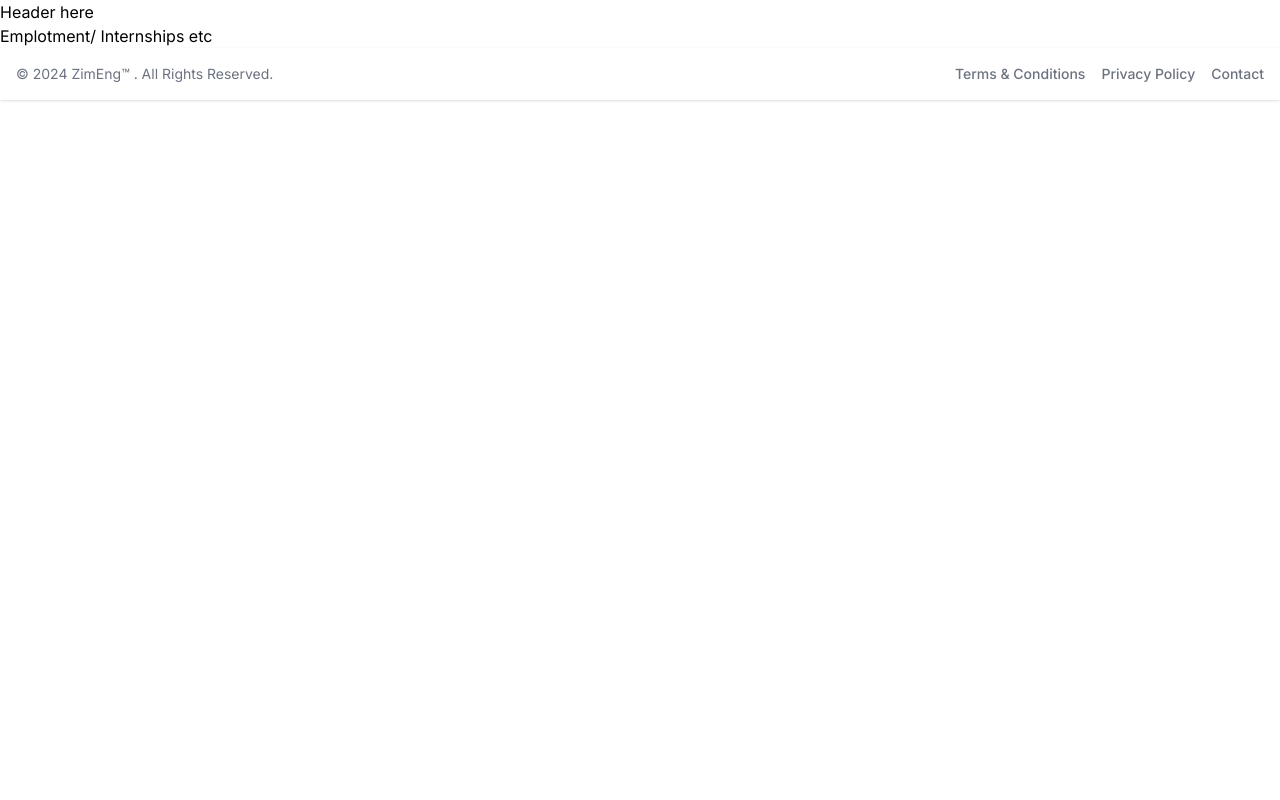
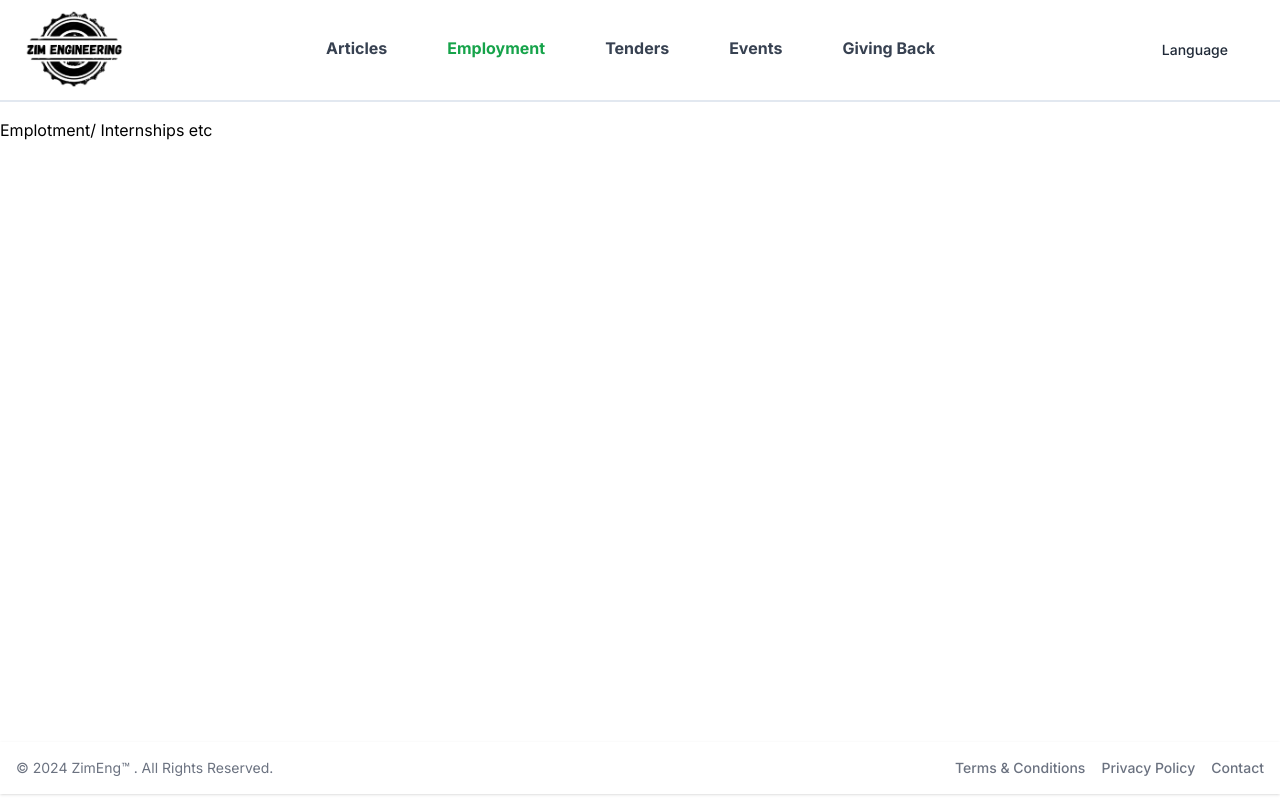
Before and after one commit to munaashe/zimeng, a Next.js app: page /employment in a window 1280 px wide. Built offline with nearby package versions, Linux system fonts and the light colour scheme.

Commit message:
update header component

```diff
--- a/app/layout.tsx
+++ b/app/layout.tsx
@@ -22,10 +22,12 @@ export default function RootLayout({
   return (
     <html lang="en" className={inter.variable}>
       <body>
-        <section className="min-h-screen">
-          <main>
+        <section>
+          <main className='relative'>
             <Providers>
-              {children}
+              <div className='min-h-[78vh]'>
+                {children}
+              </div>
             </Providers>
           </main>
         </section>
--- a/app/page.tsx
+++ b/app/page.tsx
@@ -84,7 +84,7 @@ export default async function Page() {
   console.log(allPosts)
 
   return (
-    <div className="container mx-auto px-5">
+    <div className="">
       we start all over
     </div>
   );
--- a/components/header/header.tsx
+++ b/components/header/header.tsx
@@ -1,11 +1,114 @@
-import React from 'react'
+'use client';
+
+import { useState } from 'react';
+import Link from 'next/link';
+import { usePathname } from 'next/navigation';
+
+type MenuItem = {
+    name: string;
+    href: string;
+};
+
+const menuItems: MenuItem[] = [
+    { name: 'Articles', href: '/' },
+    { name: 'Employment', href: '/employment' },
+    { name: 'Tenders', href: '/tenders' },
+    { name: 'Events', href: '/events' },
+    { name: 'Giving Back', href: '/egb' },
+];
 
 const Header = () => {
+    const [isMobileMenuOpen, setIsMobileMenuOpen] = useState(false);
+    const pathname = usePathname();
+
+    const toggleMobileMenu = () => {
+        setIsMobileMenuOpen(!isMobileMenuOpen);
+    };
+
     return (
-        <div>
-            Header here
-        </div>
-    )
-}
+        <header className=' mb-4 border-b-[2px] border-slate-200'>
+            <nav className="bg-white border-gray-200 px-4 lg:px-6 py-2.5">
+                <div className="flex flex-wrap justify-between items-center mx-auto max-w-screen-xl">
+                    <Link href='/' className="flex items-center">
+                        <img
+                            src='/assets/images/logo.png'
+                            alt="Flowbite Logo"
+                            className="h-[80px]"
+                        />
+                    </Link>
+                    <div className="flex items-center lg:order-2">
+                        <Link
+                            href="#"
+                            className="text-gray-800 hover:bg-gray-50 focus:ring-4 focus:ring-gray-300 font-medium rounded-lg text-sm px-4 lg:px-5 py-2 lg:py-2.5 mr-2 focus:outline-none"
+                        >
+                            Language
+                        </Link>
+                        <button
+                            onClick={toggleMobileMenu}
+                            type="button"
+                            className="inline-flex items-center p-2 ml-1 text-sm text-gray-500 rounded-lg lg:hidden hover:bg-gray-100 focus:outline-none focus:ring-2 focus:ring-gray-200"
+                            aria-controls="mobile-menu-2"
+                            aria-expanded={isMobileMenuOpen}
+                        >
+                            {isMobileMenuOpen ? (
+                                <svg
+                                    className="w-6 h-6"
+                                    fill="currentColor"
+                                    viewBox="0 0 20 20"
+                                    xmlns="http://www.w3.org/2000/svg"
+                                >
+                                    <path
+                                        fillRule="evenodd"
+                                        d="M4.293 4.293a1 1 0 011.414 0L10 8.586l4.293-4.293a1 1 1 1.414 1.414L11.414 10l4.293 4.293a1 1 0 01-1.414 1.414L10 11.414l-4.293 4.293a1 1 0 01-1.414-1.414L8.586 10 4.293 5.707a1 1 0 010-1.414z"
+                                        clipRule="evenodd"
+                                    />
+                                </svg>
+                            ) : (
+                                <svg
+                                    className="w-6 h-6"
+                                    fill="currentColor"
+                                    viewBox="0 0 20 20"
+                                    xmlns="http://www.w3.org/2000/svg"
+                                >
+                                    <path
+                                        fillRule="evenodd"
+                                        d="M3 5a1 1 0 011-1h12a1 1 0 110 2H4a1 1 0 01-1-1zM3 10a1 1 0 011-1h12a1 1 0 110 2H4a1 1 0 01-1-1zM3 15a1 1 0 011-1h12a1 1 0 110 2H4a1 1 0 01-1-1z"
+                                        clipRule="evenodd"
+                                    />
+                                </svg>
+                            )}
+                        </button>
+                    </div>
+                    <div
+                        className={`${isMobileMenuOpen ? 'block' : 'hidden'
+                            } justify-between items-center w-full lg:flex lg:w-auto lg:order-1 bg-white z-[100]`}
+                        id="mobile-menu-2"
+                    >
+                        <ul className="flex flex-col mt-4 font-medium lg:flex-row lg:space-x-8 lg:mt-0">
+                            {menuItems.map((item) => {
+                                const isActive = pathname === item.href;
+                                return (
+                                    <li key={item.name}>
+                                        <Link
+                                            href={item.href}
+                                            className={`relative block py-2 pr-4 pl-3 border-b-4 border-transparent font-bold max-w-32 mt-4 md:mt-0
+                                            ${isActive
+                                                    ? 'text-green-600 border-green-500'
+                                                    : 'text-gray-700 border-gray-300 border-b-2 md:border-transparent hover:border-b-4 hover:text-purple-700 hover:border-purple-700'
+                                                } transition-all duration-300 ease-in-out`}
+                                            onClick={() => setIsMobileMenuOpen(false)}
+                                        >
+                                            {item.name}
+                                        </Link>
+                                    </li>
+                                );
+                            })}
+                        </ul>
+                    </div>
+                </div>
+            </nav>
+        </header>
+    );
+};
 
-export default Header
+export default Header;
--- a/providers/index.tsx
+++ b/providers/index.tsx
@@ -7,8 +7,10 @@ export default function Providers({
     children: React.ReactNode;
 }) {
     return (
-        <LayoutProvider>
-            {children}
-        </LayoutProvider>
+        <div className='z-50'>
+            <LayoutProvider>
+                {children}
+            </LayoutProvider>
+        </div>
     );
 }
```
